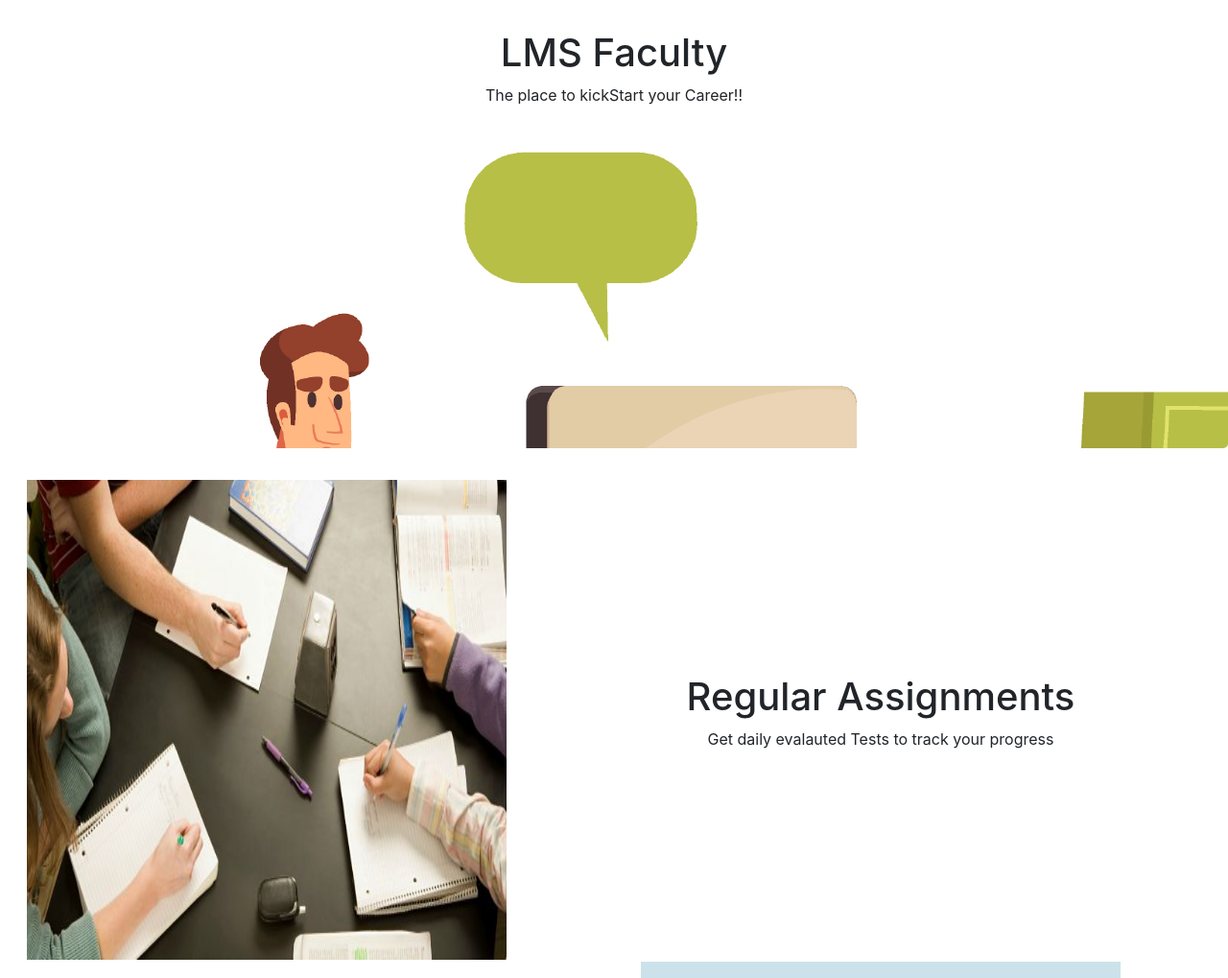
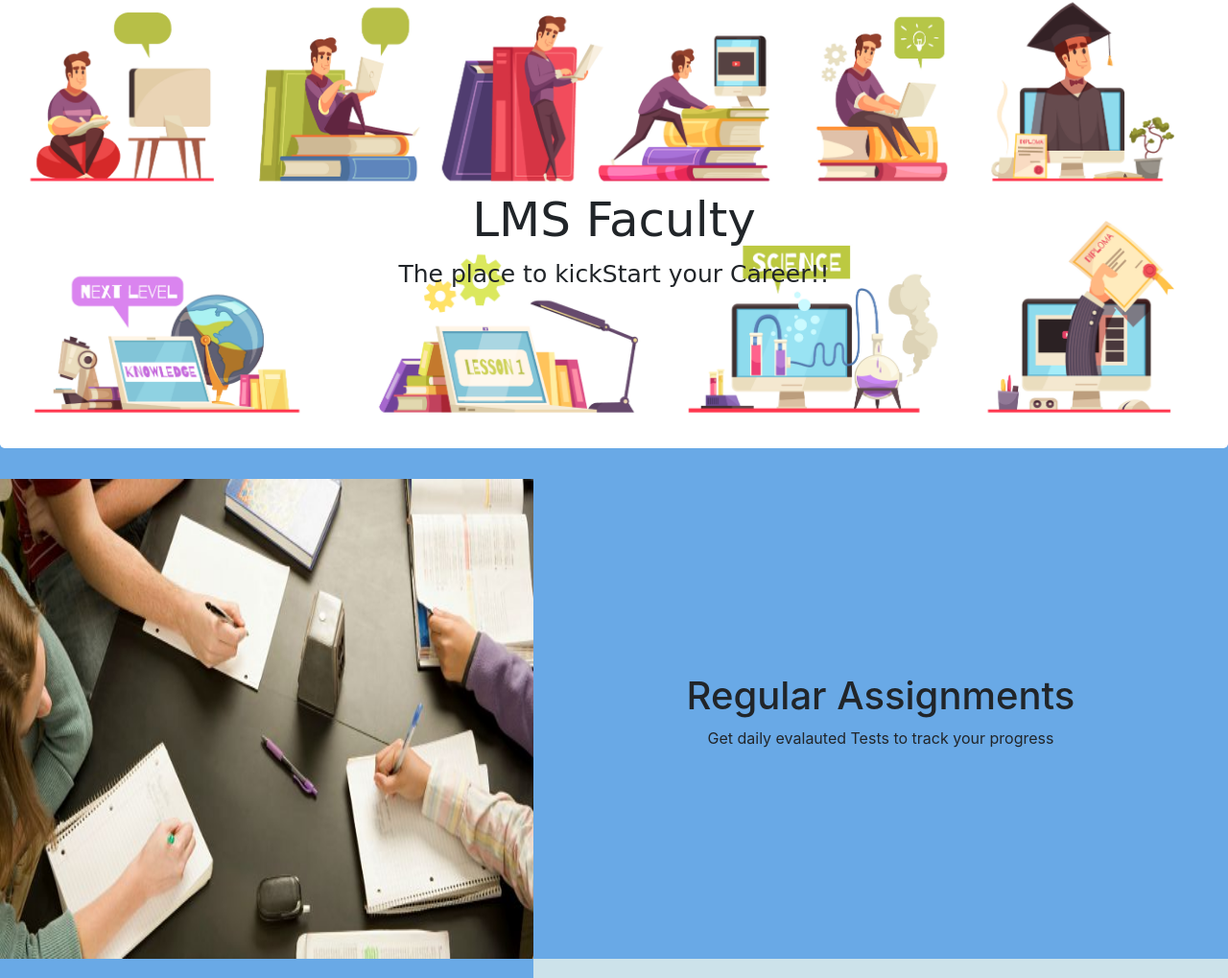
Before and after one commit to NagasaiMudarapu/LMSFaculty, a website: page frontend/html/welcomePage.html in a window 1280 px wide. Shown: the part 33-1052 px from the top of the page at 96% size. Drawn offline with nearby package versions, Linux system fonts and the light colour scheme.

Commit message:
welcomepage

```diff
--- a/frontend/css/welcome.css
+++ b/frontend/css/welcome.css
@@ -1,8 +1,35 @@
+img{
+    height: 500px;
+    width: 500px;
+}
+body{
+    background-color: rgb(105, 169, 230);
+    }
 .jumbotron{
     background-image: url(../imgs/trial.png);
     height: 500px ;
+    background-repeat: no-repeat ;
+    background-size: 100% 100%     ;
 }
-img{
-    height: 500px;
-    width:500px;
+.htext{
+    text-decoration: solid;
+    font-size: 50px ;
+    font-family: cursive ;
 }
+.stext{
+    text-decoration: solid;
+    font-size: 25px ;
+    font-family: cursive;
+}
+.Assign{
+    background-image: url(../imgs/Assign.jpg);
+    height : 500px ;
+    background-repeat: no-repeat ;
+    background-size: 100% 100%     ;
+}
+.mentor{
+    background-image: url(../imgs/good-mentor67.png);
+    height : 500px ;
+    background-repeat: no-repeat ;
+    background-size: 100% 100%     ;
+}
--- a/frontend/html/welcomePage.html
+++ b/frontend/html/welcomePage.html
@@ -11,19 +11,15 @@
 </head>
 <body>
     <div class= "jumbotron text-center">
-        <h1>LMS Faculty</h1>
-        <p>The place to kickStart your Career!!</p>
+        <br><br><br><br><br><br><br>
+            <h1 class = "htext">LMS Faculty</h1>
+        <p class = "stext">The place to kickStart your Career!!</p>
     </div>
     <div>
         <table width = "100%" class = "text-center">
             <tr>
-                <td>
-                    <img src="\imgs\Assign.jpg" alt="">
-                </td>
-                <td>
-                    <h1>
-                        Regular Assignments
-                    </h1>
+                <td class = "Assign" ></td>
+                <td><h1>Regular Assignments</h1>
                     <p>Get daily evalauted Tests to track your progress</p>
                 </td>
             </tr>
@@ -34,26 +30,22 @@
                     </h1>
                     <p>Right Mentors from all over world to show you the rigth path!</p>
                 </td>
-                <td>
-                    <img src="\imgs\mentor.png" alt="">
-                </td>
+                <td class = "mentor"></td>
             </tr>
             <tr>
                 <td>
                     <img src="\imgs\Com.jpg" alt="">
                 </td>
                 <td>
-                    <h1>
-                        Great Community!
-                    </h1>
-                    <p>
-                        A friendly community from all over world, to Share Express Collabarate and Contribute
-                    </p>
+                    <h1>Great Community!</h1>
+                    <p>A friendly community from all over world, to Share Express Collabarate and Contribute</p>
                 </td>
             </tr>
         </table>
     </div>
-    <button style="align-items: center;">Get Started!!</button>
+    <div style="align-items: center;">
+    <button type="button" class="btn btn-primary text-center" onclick = "window.location.href = '\login'"> Getting Started</button>
+</div>
     <script src="https://cdnjs.cloudflare.com/ajax/libs/jquery/3.5.1/jquery.min.js"></script>
     <script src="https://cdnjs.cloudflare.com/ajax/libs/twitter-bootstrap/4.5.0/js/bootstrap.min.js"></script>
     <script src="https://cdnjs.cloudflare.com/ajax/libs/font-awesome/5.14.0/js/all.min.js"></script>
```
Also changed, not shown: frontend/html/loginPage.html (+1 -1 lines), frontend/html/test.html (added), frontend/imgs/good-mentor.png (added), frontend/imgs/good-mentor67.png (added), frontend/imgs/welcome.png (added).
